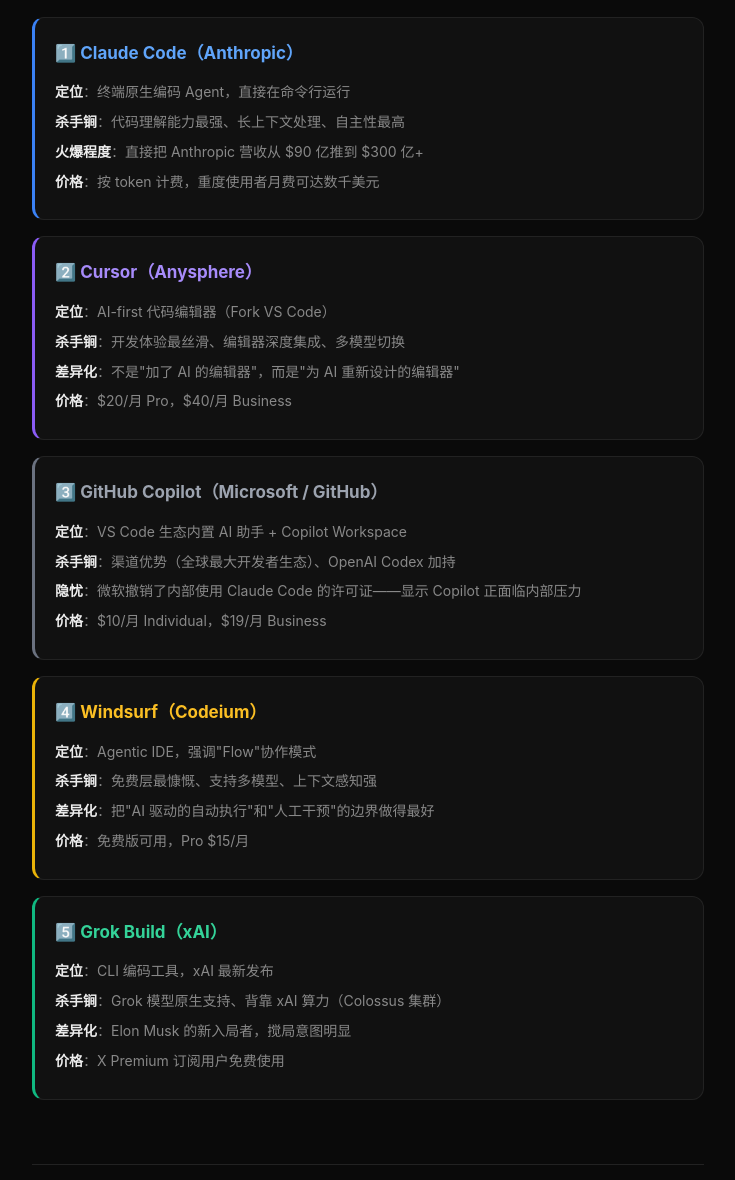
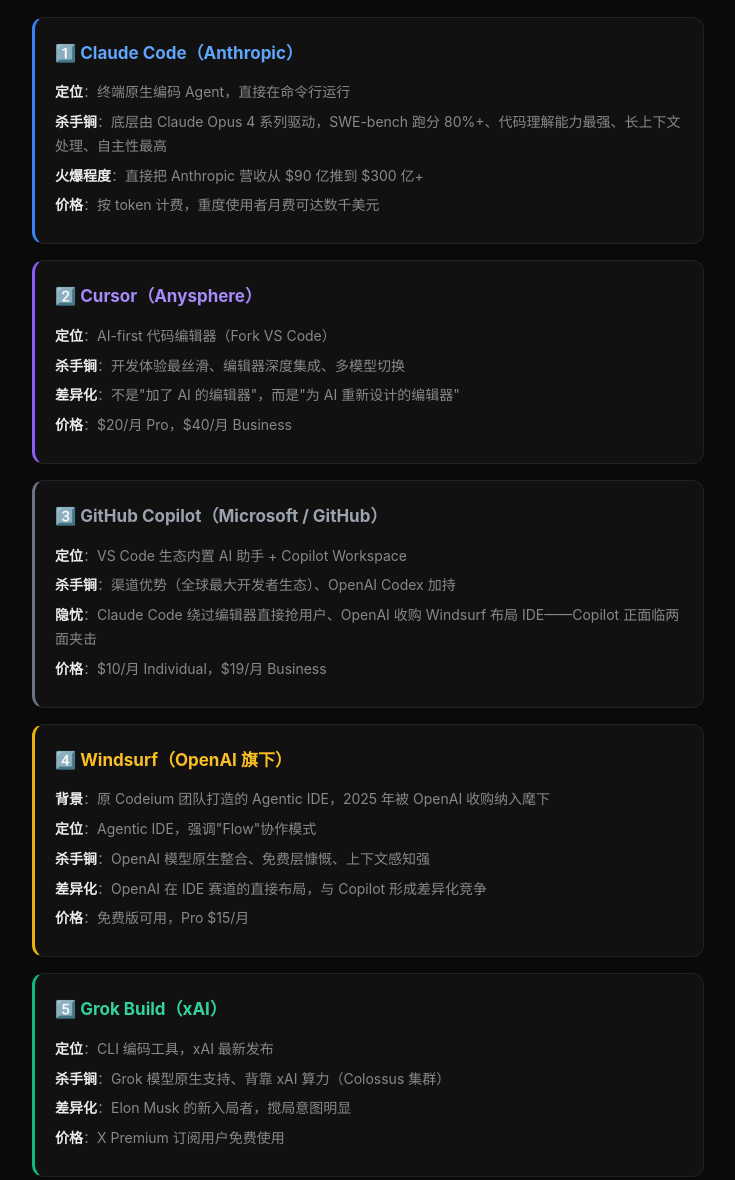
Before and after one commit to guangyang1206/ai-articles, a plain HTML site: page content/2026-05-17_ai-coding-agent-war/article-full.html in a window 1280 px wide. Shown: the part 1260-2440 px from the top of the page, without its empty margins (272-1007 px from the left). Drawn offline with Linux system fonts and the light colour scheme.

Commit message:
fix: same factual corrections in article-full.html

```diff
--- a/content/2026-05-17_ai-coding-agent-war/article-full.html
+++ b/content/2026-05-17_ai-coding-agent-war/article-full.html
@@ -343,7 +343,7 @@
   <div class="player-card claude">
     <h4>1️⃣ Claude Code（Anthropic）</h4>
     <p class="detail"><strong>定位</strong>：终端原生编码 Agent，直接在命令行运行</p>
-    <p class="detail"><strong>杀手锏</strong>：代码理解能力最强、长上下文处理、自主性最高</p>
+    <p class="detail"><strong>杀手锏</strong>：底层由 Claude Opus 4 系列驱动，SWE-bench 跑分 80%+、代码理解能力最强、长上下文处理、自主性最高</p>
     <p class="detail"><strong>火爆程度</strong>：直接把 Anthropic 营收从 $90 亿推到 $300 亿+</p>
     <p class="detail"><strong>价格</strong>：按 token 计费，重度使用者月费可达数千美元</p>
   </div>
@@ -360,15 +360,16 @@
     <h4>3️⃣ GitHub Copilot（Microsoft / GitHub）</h4>
     <p class="detail"><strong>定位</strong>：VS Code 生态内置 AI 助手 + Copilot Workspace</p>
     <p class="detail"><strong>杀手锏</strong>：渠道优势（全球最大开发者生态）、OpenAI Codex 加持</p>
-    <p class="detail"><strong>隐忧</strong>：微软撤销了内部使用 Claude Code 的许可证——显示 Copilot 正面临内部压力</p>
+    <p class="detail"><strong>隐忧</strong>：Claude Code 绕过编辑器直接抢用户、OpenAI 收购 Windsurf 布局 IDE——Copilot 正面临两面夹击</p>
     <p class="detail"><strong>价格</strong>：$10/月 Individual，$19/月 Business</p>
   </div>
 
   <div class="player-card windsurf">
-    <h4>4️⃣ Windsurf（Codeium）</h4>
+    <h4>4️⃣ Windsurf（OpenAI 旗下）</h4>
+    <p class="detail"><strong>背景</strong>：原 Codeium 团队打造的 Agentic IDE，2025 年被 OpenAI 收购纳入麾下</p>
     <p class="detail"><strong>定位</strong>：Agentic IDE，强调"Flow"协作模式</p>
-    <p class="detail"><strong>杀手锏</strong>：免费层最慷慨、支持多模型、上下文感知强</p>
-    <p class="detail"><strong>差异化</strong>：把"AI 驱动的自动执行"和"人工干预"的边界做得最好</p>
+    <p class="detail"><strong>杀手锏</strong>：OpenAI 模型原生整合、免费层慷慨、上下文感知强</p>
+    <p class="detail"><strong>差异化</strong>：OpenAI 在 IDE 赛道的直接布局，与 Copilot 形成差异化竞争</p>
     <p class="detail"><strong>价格</strong>：免费版可用，Pro $15/月</p>
   </div>
 
@@ -394,7 +395,7 @@
   </div>
 
   <p><strong>2. "渠道"成了新护城河</strong></p>
-  <p>微软为什么撤销内部的 Claude Code 许可证？因为它意识到<strong>谁控制了开发者的日常工作入口，谁就控制了 AI 编码的分发渠道</strong>。</p>
+  <p>微软为什么急着强化 Copilot 的能力？因为它意识到<strong>谁控制了开发者的日常工作入口，谁就控制了 AI 编码的分发渠道</strong>。Claude Code 绕过了编辑器直接抢用户，OpenAI 收购 Windsurf 在 IDE 赛道插了一面旗——Copilot 的渠道优势正在被两面包抄。</p>
   <p>• GitHub 有全球最大的代码托管平台 → Copilot 的渠道优势</p>
   <p>• VS Code 有全球最大的编辑器市占率 → 微软的生态壁垒</p>
   <p>• Claude Code 直接在终端运行 → 绕过了编辑器的控制层</p>
@@ -411,7 +412,7 @@
 
   <div class="issue-card">
     <h4>🔥 烧钱速度超出预期</h4>
-    <p>Uber 4 个月花完全年预算不是因为管理失控，而是因为 Claude Code 的 token 消耗量太惊人了。一个复杂任务可能消耗数万个 token，乘以整个工程团队的使用量，成本飞快增长。</p>
+    <p>Uber 4 个月花完全年预算不是因为管理失控，而是多重因素叠加：Claude Code 的 token 消耗量本身就很惊人（一个复杂任务可能消耗数万个 token），再加上 Anthropic 在 2026 年初调整了企业版计费模式——转向强依赖 Token 消耗的混合计费，且重度使用者的折扣大幅缩减。乘以整个工程团队的使用量，成本曲线陡峭到超出所有人预期。</p>
   </div>
 
   <div class="issue-card">
```
